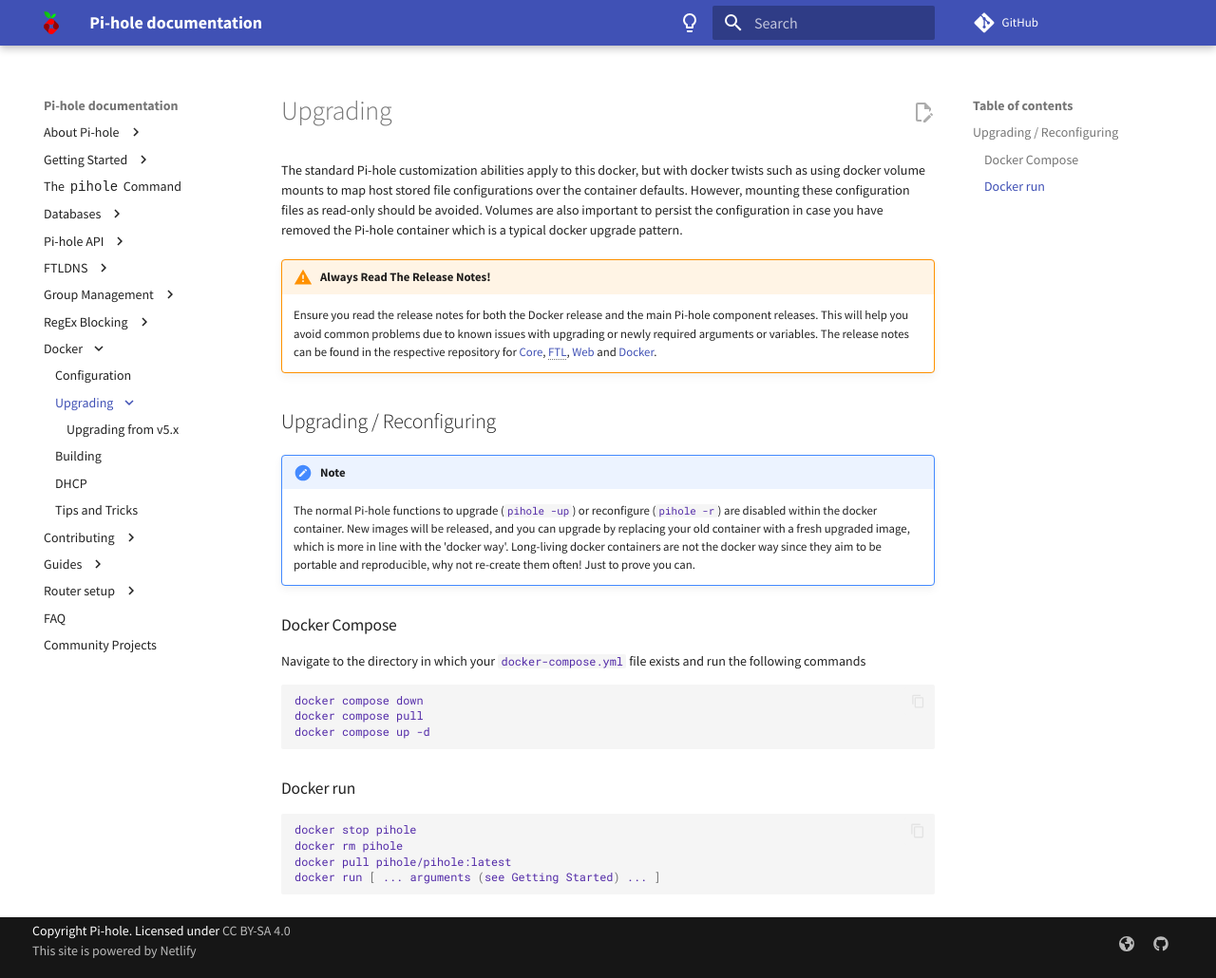
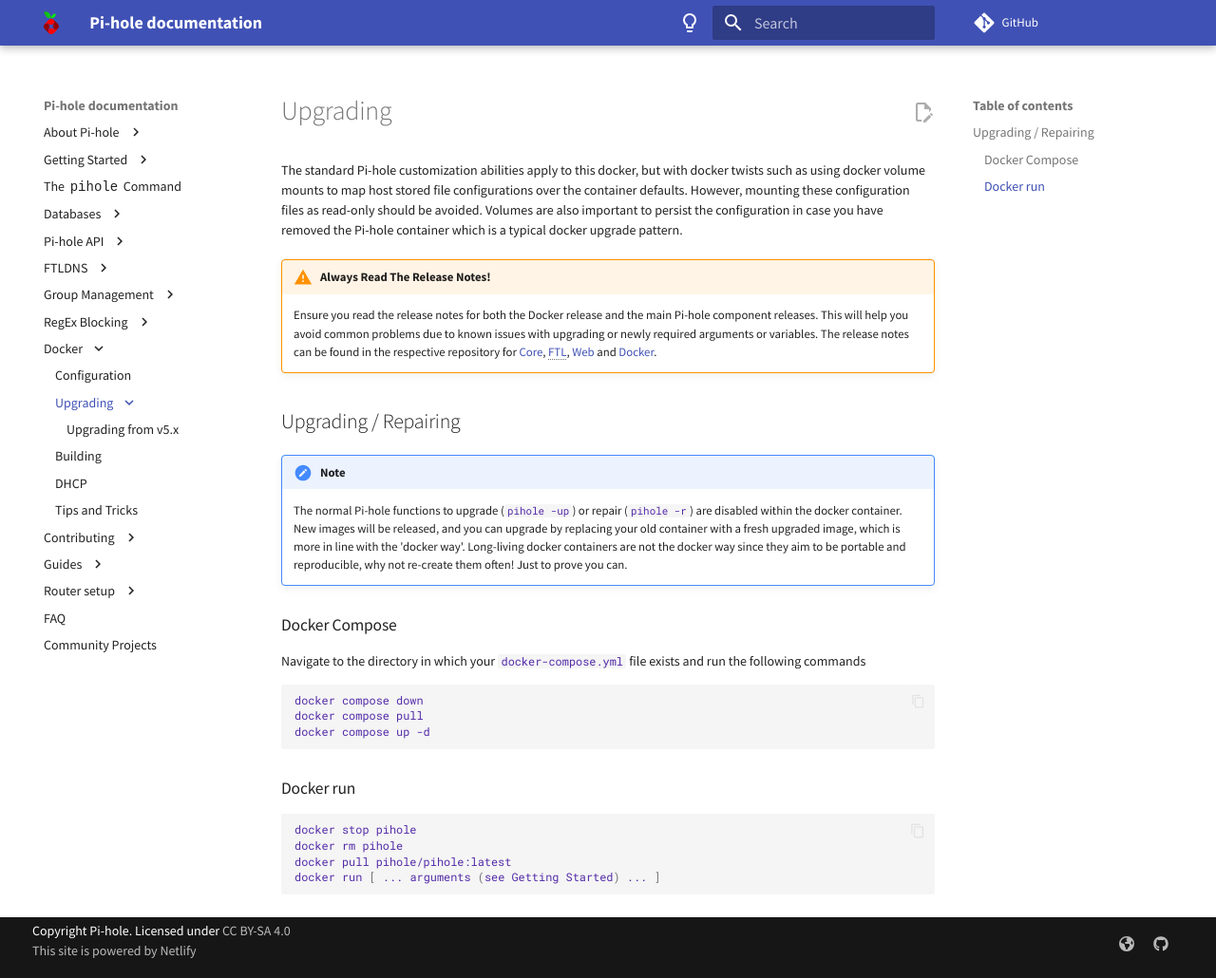
Before and after one commit to pi-hole/docs, an MkDocs documentation site: the page built from docs/docker/upgrading/index.md, in a window 1280 px wide and 1030 px high. Shown: the whole window at 95% size. Built offline with MkDocs 1.6.1 and Material for MkDocs 9.7.7, drawn with Linux system fonts in a browser that asks for light colours; comment, search, counter and statistics services are not loaded.

Commit message:
Also remove "reconfigure" from docker note
Signed-off-by: RD WebDesign <github@rdwebdesign.com.br>

```diff
--- a/docs/docker/upgrading/index.md
+++ b/docs/docker/upgrading/index.md
@@ -5,10 +5,10 @@
 !!! warning "Always Read The Release Notes!"
     Ensure you read the release notes for both the Docker release and the main Pi-hole component releases. This will help you avoid common problems due to known issues with upgrading or newly required arguments or variables. The release notes can be found in the respective repository for [Core](https://github.com/pi-hole/pi-hole/releases), [FTL](https://github.com/pi-hole/FTL/releases), [Web](https://github.com/pi-hole/web/releases) and [Docker](https://github.com/pi-hole/docker-pi-hole/releases).
 
-## Upgrading / Reconfiguring
+## Upgrading / Repairing
 
 !!! Note
-    The normal Pi-hole functions to upgrade (`pihole -up`) or reconfigure (`pihole -r`) are disabled within the docker container. New images will be released, and you can upgrade by replacing your old container with a fresh upgraded image, which is more in line with the 'docker way'. Long-living docker containers are not the docker way since they aim to be portable and reproducible, why not re-create them often! Just to prove you can.
+    The normal Pi-hole functions to upgrade (`pihole -up`) or repair (`pihole -r`) are disabled within the docker container. New images will be released, and you can upgrade by replacing your old container with a fresh upgraded image, which is more in line with the 'docker way'. Long-living docker containers are not the docker way since they aim to be portable and reproducible, why not re-create them often! Just to prove you can.
 
 ### Docker Compose
 
```
